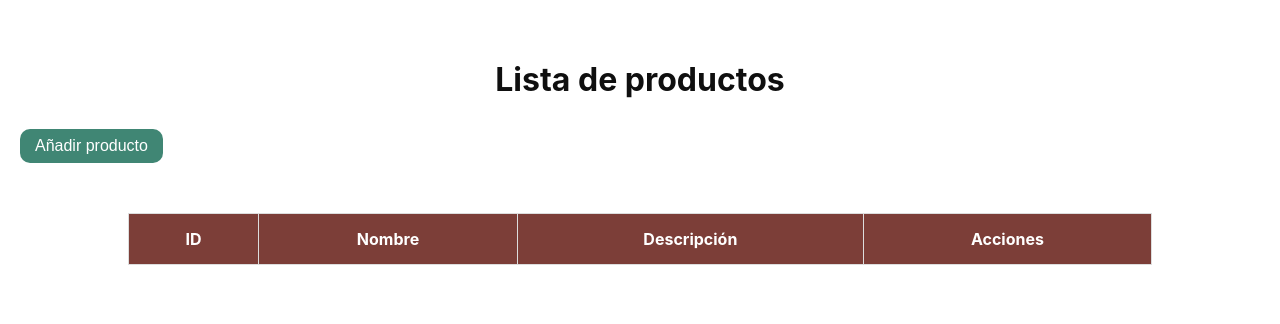
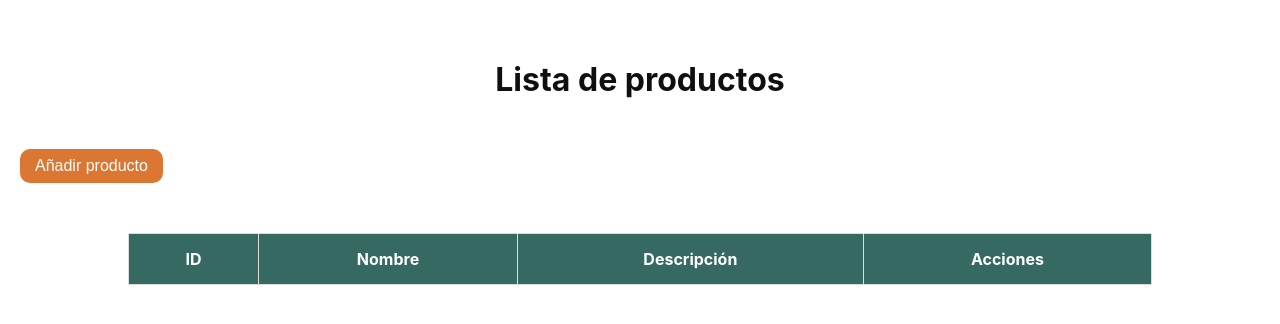
Before and after one commit to JosueAbraham/negocios_electronicos_segunda, a React (Create React App) app: page / in a window 1280 px wide. Shown: the top 324 px of the page. Built offline with nearby package versions, Linux system fonts and the light colour scheme; the HTML template or start-up script is replaced by a standard one.

Commit message:
Cambios
Cambios en diseño, colores, id

```diff
--- a/src/App.js
+++ b/src/App.js
@@ -1,13 +1,24 @@
 import React from 'react'
 import ListaProductos from './ListaProductos';
+import styled from 'styled-components';
 
+const AppContainer = styled.div`
+  background-color: #fff; /* Color de fondo de toda la página */
+  height: 100vh; /* Opcional: asegura que el contenedor ocupe toda la altura de la pantalla */
+`;
+
+const ContenedorTextoProductos = styled.div`
+  padding-top: 20px; /* Ajusta el espacio superior según tus preferencias */
+`;
 
 const App = () => {
   return (
-    <div className="App">
-      <ListaProductos />
-    </div>
+    <AppContainer>
+      <ContenedorTextoProductos>
+        <ListaProductos />
+      </ContenedorTextoProductos>
+    </AppContainer>
   );
-}
+};
 
 export default App;
--- a/src/FormularioProductos.js
+++ b/src/FormularioProductos.js
@@ -43,24 +43,6 @@ const StyledFormularioProductos = styled.div`
 `;
 
 
-// const SubmitButton = styled.button`
-//   background-color: #28a745; /* Color verde */
-//   color: #fff;
-//   border: none;
-//   padding: 10px 20px;
-//   cursor: pointer;
-//   font-size: 16px;
-//   border-radius: 4px;
-//   margin-top: 10px;
-//   align-self: flex-end; /* Mover el botón al extremo derecho */
-//   transition: background-color 0.3s ease;
-
-//   &:hover {
-//     background-color: #218838;
-//   }
-// `;
-
-
 const SaveButton = styled.button`
   background-color: #386b7e; /* Color azul */
   color: #fff;
@@ -97,7 +79,7 @@ const AddButton = styled.button`
 
 
 const CancelButtonAñadir = styled.button`
-  background-color: pink; /* Color rojo */
+  background-color: #CB4335; /* Color rojo */
   color: #fff;
   border: none;
   padding: 10px 20px;
@@ -109,13 +91,13 @@ const CancelButtonAñadir = styled.button`
   transition: background-color 0.3s ease;
 
   &:hover {
-    background-color: #c82;
+    background-color: #A93226;
   }
 `;
 
 
 const CancelButtonEditar = styled.button`
-  background-color: #dc3545; /* Color rojo */
+  background-color: #CB4335; /* Color rojo */
   color: #fff;
   border: none;
   padding: 10px 20px;
--- a/src/ListaProductos.js
+++ b/src/ListaProductos.js
@@ -15,11 +15,11 @@ const StyledListaProductos = styled.div`
 
 const TextoProductos = styled.h1`
     width: 100%;
-    margin-top: 60px;
+    margin-top: 40px;
     text-align: center;
 
     color: #0f0f0f;
-    margin-bottom: 30px;
+    margin-bottom: 50px;
 `;
 
 
@@ -40,7 +40,7 @@ const Table = styled.table`
   }
 
   th {
-    background-color: #7c3e38;
+    background-color: #356961;
     color: #fff;
   }
 `;
@@ -55,7 +55,7 @@ const ProductItem = styled.tr`
 `;
 
 const AñadirProductoBoton = styled.button`
-    background-color: #408674;
+    background-color: #DC7633;
     color: #fff;
     border: none;
     padding: 8px 15px;
@@ -70,7 +70,7 @@ const AñadirProductoBoton = styled.button`
 
 
     &:hover {
-      background-color: #2a6d5c;
+      background-color: #DC7633;
     }
 `;
 
@@ -85,7 +85,7 @@ const ActionsContainer = styled.div`
 `;
 
 const EliminarBoton = styled.button`
-  background-color: #f40707; /* Color rojo */
+  background-color: #C7391A; /* Color rojo */
   color: #fff;
   border: none;
   padding: 8px 15px;
@@ -102,7 +102,7 @@ transition: background-color 0.3s ease;
 `;
 
 const EditarBoton = styled.button`
-  background-color: #C5C721; /* Color azul */
+  background-color: #D7CF0A; /* Color azul */
   color: #fff;
   border: none;
   padding: 8px 15px;
@@ -115,7 +115,7 @@ const EditarBoton = styled.button`
   transition: background-color 0.3s ease;
 
   &:hover {
-    background-color: #48879f;
+    background-color: #E7DF0E;
   }
 `;
 
```
